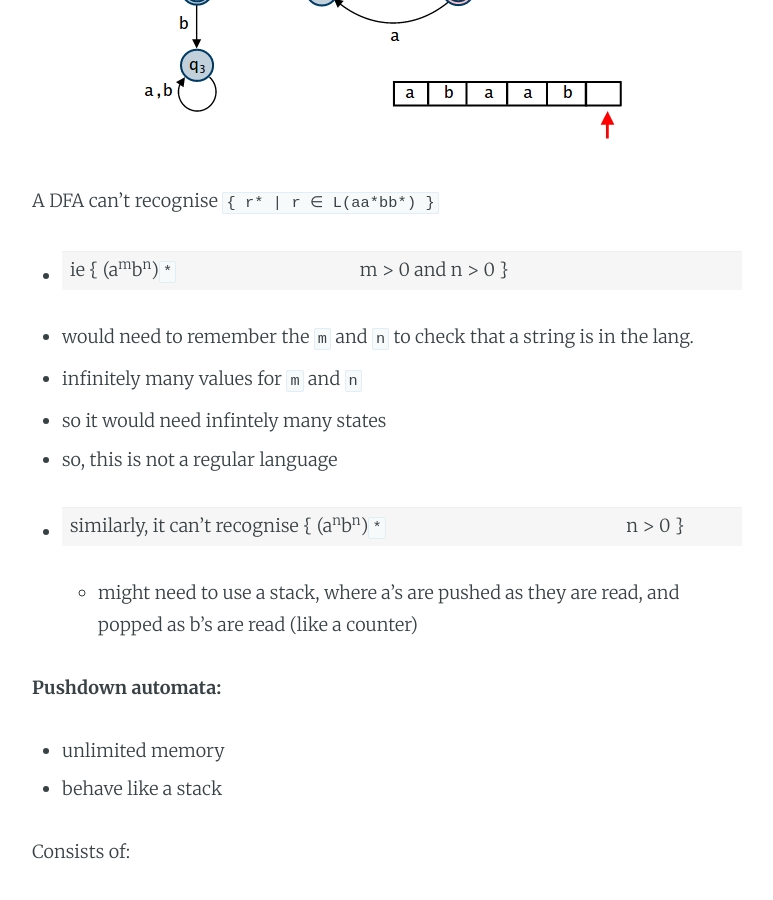
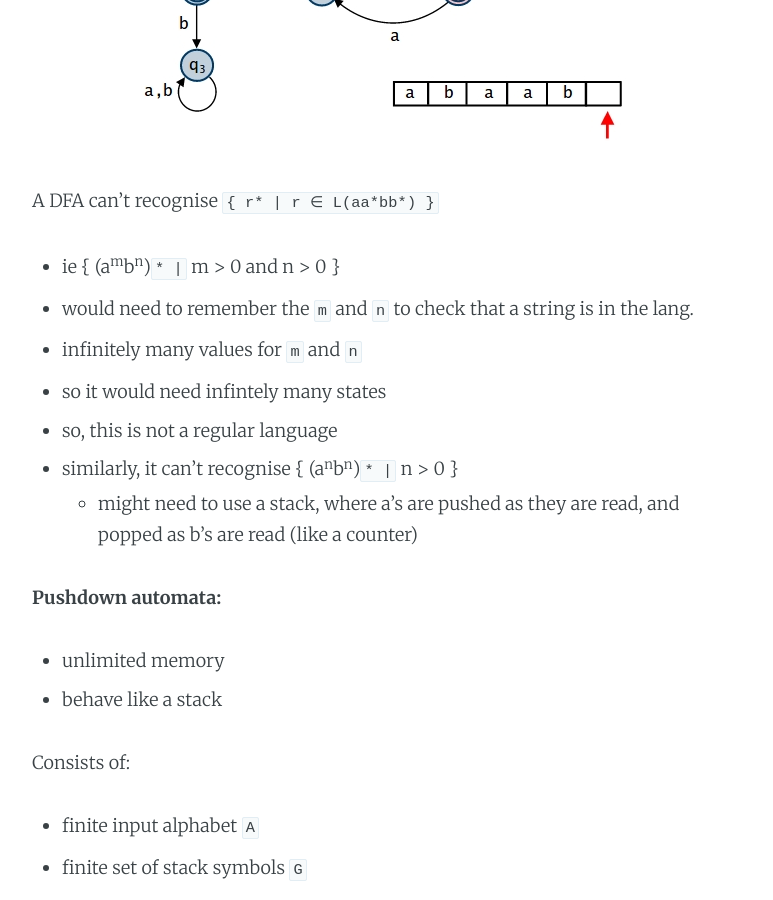
Before and after one commit to FireRedNinja/cs-notes, a Jekyll site: the page built from _posts/2017-09-23-algorithmics-1.md, in a window 1280 px wide and 900 px high, scrolled down 57991 px. Shown: the whole window, without its empty margins (253-1026 px from the left). Built offline with Jekyll 4.4.1, drawn with Linux system fonts in a browser that asks for light colours.

Commit message:
fix layout

```diff
--- a/_posts/2017-09-23-algorithmics-1.md
+++ b/_posts/2017-09-23-algorithmics-1.md
@@ -1470,12 +1470,12 @@ Consider lang. `(aa*bb*)*` with DFA
 
 A DFA can't recognise `{ r* | r ∈ L(aa*bb*) }`
 
-* ie { (a<sup>m</sup>b<sup>n</sup>)`*` | m > 0 and n > 0 }
+* ie { (a<sup>m</sup>b<sup>n</sup>)`* |` m > 0 and n > 0 }
 * would need to remember the `m` and `n` to check that a string is in the lang.
 * infinitely many values for `m` and `n`
 * so it would need infintely many states
 * so, this is not a regular language
-* similarly, it can't recognise { (a<sup>n</sup>b<sup>n</sup>)`*` | n > 0 }
+* similarly, it can't recognise { (a<sup>n</sup>b<sup>n</sup>)`* |` n > 0 }
   * might need to use a stack, where a's are pushed as they are read, and popped as b's are read (like a counter)
 
 **Pushdown automata:**
```
